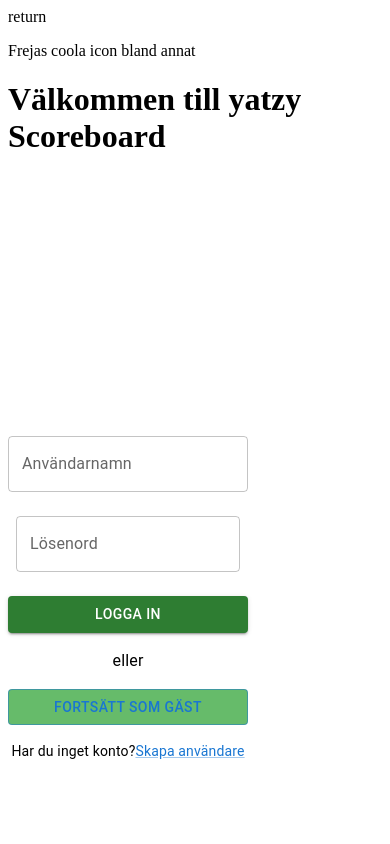
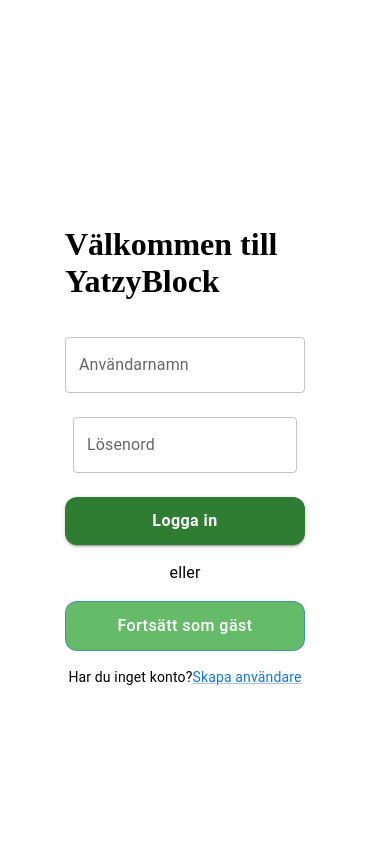
Before and after one commit to FrejaE/yatzyBlock, a React (Vite) app: page /login in a window 390 px wide. Shown: the top 844 px of the page. Built offline with nearby package versions, Linux system fonts and the light colour scheme; some icons are missing.

Commit message:
ändrat routing som passar två olika layout. sett till att det är responsivt för tablet

```diff
--- a/src/App.tsx
+++ b/src/App.tsx
@@ -5,7 +5,7 @@ import { router } from './routes';
 function App() {
   return (
     <>
-      return <RouterProvider router={router}></RouterProvider>;
+      <RouterProvider router={router}></RouterProvider>
     </>
   );
 }
--- /dev/null
+++ b/src/components/Buttons.tsx
@@ -0,0 +1,55 @@
+import { styled } from '@mui/material/styles';
+import Button from '@mui/material/Button';
+
+export const PrimaryButton = styled(Button)(({ theme }) => ({
+  padding: '10px 18px',
+  fontSize: '1rem',
+  fontWeight: 600,
+  borderRadius: '12px',
+  textTransform: 'none',
+  backgroundColor: '#2e7d32',
+  color: '#fff',
+  '&:hover': {
+    backgroundColor: '#1b5e20',
+  },
+}));
+
+// TODO : ändra färg på secondarybutton
+export const SecondaryButton = styled(Button)(({ theme }) => ({
+  padding: '10px 18px',
+  fontSize: '1rem',
+  fontWeight: 500,
+  borderRadius: '12px',
+  textTransform: 'none',
+  backgroundColor: '#66bb6a',
+  color: '#fff',
+  '&:hover': {
+    backgroundColor: '#43a047',
+  },
+}));
+
+export const HeroButton = styled(Button)(({ theme }) => ({
+  padding: '10px 18px',
+  fontSize: '1rem',
+  fontWeight: 500,
+  borderRadius: '12px',
+  textTransform: 'none',
+  backgroundColor: '#43a047',
+  color: '#fff',
+  '&:hover': {
+    backgroundColor: '#2e7d32',
+  },
+}));
+
+export const NeutralButton = styled(Button)(({ theme }) => ({
+  padding: '10px 18px',
+  fontSize: '1rem',
+  fontWeight: 500,
+  borderRadius: '12px',
+  textTransform: 'none',
+  backgroundColor: '#e0e0e0',
+  color: '#1a1a1a',
+  '&:hover': {
+    backgroundColor: '#bdbdbd',
+  },
+}));
--- a/src/index.css
+++ b/src/index.css
@@ -1,3 +1,8 @@
+/* body {
+  display: grid;
+  place-items: center;
+} */
+
 /* :root {
   font-family: system-ui, Avenir, Helvetica, Arial, sans-serif;
   line-height: 1.5;
@@ -12,6 +17,7 @@
   -webkit-font-smoothing: antialiased;
   -moz-osx-font-smoothing: grayscale;
 }
+
 
 a {
   font-weight: 500;
--- /dev/null
+++ b/src/layouts/AppLayout.tsx
@@ -0,0 +1,18 @@
+import { Box } from '@mui/material';
+import { Outlet } from 'react-router-dom';
+
+export const AppLayout = () => {
+  return (
+    <Box sx={{ minHeight: '100vh', display: 'flex', flexDirection: 'column' }}>
+      <header>
+        <p>Frejas coola icon bland annat</p>
+      </header>
+
+      <Box sx={{ flexGrow: 1, padding: 2 }}>
+        <Outlet />
+      </Box>
+
+      <footer>Made by me, Freja Edberg</footer>
+    </Box>
+  );
+};
--- /dev/null
+++ b/src/layouts/AuthLayout.tsx
@@ -0,0 +1,33 @@
+import { Box } from '@mui/material';
+import { Outlet } from 'react-router-dom';
+
+export const AuthLayout = () => {
+  return (
+    <>
+      <Box
+        sx={{
+          height: '100vh',
+          display: 'flex',
+          justifyContent: 'center',
+          alignItems: 'center',
+          padding: 2,
+        }}
+      >
+        <Box
+          sx={{
+            width: {
+              xs: '260px',
+              sm: '320px',
+              md: '420px',
+            },
+            display: 'flex',
+            flexDirection: 'column',
+            gap: 2,
+          }}
+        >
+          <Outlet />
+        </Box>
+      </Box>
+    </>
+  );
+};
--- a/src/layouts/Layout.tsx
+++ /dev/null
@@ -1,17 +0,0 @@
-import { Outlet } from 'react-router-dom';
-
-export const Layout = () => {
-  return (
-    <>
-      <header>
-        {' '}
-        <p>Frejas coola icon bland annat</p>
-      </header>
-      <Outlet />
-      <footer style={{ left: 0, bottom: 0, right: 0 }}>
-        {' '}
-        Made by me, Freja Edberg
-      </footer>
-    </>
-  );
-};
--- a/src/pages/HomePage.tsx
+++ b/src/pages/HomePage.tsx
@@ -1,7 +1,9 @@
-import { Box, Button } from '@mui/material';
-import { Link as RouterLink } from 'react-router-dom';
+import { Box } from '@mui/material';
+import { useNavigate } from 'react-router-dom';
+import { HeroButton } from '../components/Buttons';
 
 export const HomePage = () => {
+  const navigate = useNavigate();
   return (
     <>
       <Box
@@ -11,15 +13,24 @@ export const HomePage = () => {
           alignItems: 'center',
           gap: 2,
           justifyContent: 'center',
+          width: '200px',
         }}
       >
-        <Button variant="contained" component={RouterLink} to="/game">
+        <HeroButton
+          variant="contained"
+          onClick={() => navigate('/game')}
+          fullWidth
+        >
           {' '}
           Börja nytt spel{' '}
-        </Button>
-        <Button variant="contained" component={RouterLink} to="/rules">
+        </HeroButton>
+        <HeroButton
+          variant="contained"
+          onClick={() => navigate('/rules')}
+          fullWidth
+        >
           Spelregler
-        </Button>
+        </HeroButton>
       </Box>
       {/* <WinnersPodium /> komponent vara här  */}
     </>
--- a/src/pages/LoginPage.tsx
+++ b/src/pages/LoginPage.tsx
@@ -10,13 +10,10 @@ import {
   Typography,
 } from '@mui/material';
 import { useState } from 'react';
-import { Link as RouterLink, useNavigate } from 'react-router-dom';
+import { useNavigate } from 'react-router-dom';
 import Visibility from '@mui/icons-material/Visibility';
 import VisibilityOff from '@mui/icons-material/VisibilityOff';
-import {
-  PrimaryButton,
-  SecondaryButton,
-} from '../styling/styledComponents/Buttons';
+import { PrimaryButton, SecondaryButton } from '../components/Buttons';
 
 export const LoginPage = () => {
   const [showPassword, setShowPassword] = useState(false);
@@ -27,8 +24,6 @@ export const LoginPage = () => {
 
   return (
     <>
-      {/* TODO : Byta ut till material ui */}
-      <h1> Välkommen till yatzy Scoreboard</h1>
       <div>
         <Box
           sx={{
@@ -41,6 +36,7 @@ export const LoginPage = () => {
             justifyContent: 'center',
           }}
         >
+          <h1> Välkommen till YatzyBlock</h1>
           <TextField
             id="outlined-basic"
             label="Användarnamn"
@@ -57,11 +53,7 @@ export const LoginPage = () => {
               endAdornment={
                 <InputAdornment position="end">
                   <IconButton
-                    aria-label={
-                      showPassword
-                        ? 'hide the password'
-                        : 'display the password'
-                    }
+                    aria-label={showPassword ? 'göm lösenord' : 'visa lösenord'}
                     onClick={handleClickShowPassword}
                     edge="end"
                   >
@@ -81,7 +73,7 @@ export const LoginPage = () => {
           >
             Logga in
           </PrimaryButton>
-          {/* Ska vara lika långt som det andra */}
+          {/* TODO : Ska vara lika långt som det andra */}
           <Typography> eller </Typography>
           <SecondaryButton
             variant="outlined"
--- a/src/pages/RegisterPage.tsx
+++ b/src/pages/RegisterPage.tsx
@@ -1,6 +1,6 @@
 import { Box, TextField, Typography, Link } from '@mui/material';
-import { Link as RouterLink, useNavigate } from 'react-router-dom';
-import { PrimaryButton } from '../styling/styledComponents/Buttons';
+import { useNavigate } from 'react-router-dom';
+import { PrimaryButton } from '../components/Buttons';
 
 export const RegisterPage = () => {
   const navigate = useNavigate();
--- a/src/styling/aaa.tsx
+++ /dev/null
@@ -1 +0,0 @@
-// TODO : ta bort aaa filen i styling. är där just nu endast för att lösa mappstrukturen
--- a/src/styling/styledComponents/Buttons.tsx
+++ /dev/null
@@ -1,62 +0,0 @@
-import styled from 'styled-components';
-import Button from '@mui/material/Button';
-
-export const PrimaryButton = styled(Button)`
-  padding: 10px 18px;
-  font-size: 1rem;
-  font-weight: 600;
-  border-radius: 12px;
-  text-transform: none;
-  background-color: #2e7d32 !important;
-  color: #fff;
-
-  &:hover {
-    background-color: #1b5e20 !important;
-  }
-`;
-
-// TODO : Ändra färg på secondaryBtn
-export const SecondaryButton = styled(Button)`
-  padding: 10px 18px;
-  font-size: 1rem;
-  font-weight: 500;
-  border-radius: 12px;
-  text-transform: none;
-  background-color: #66bb6a !important;
-  color: #fff;
-
-  &:hover {
-    background-color: #43a047 !important;
-  }
-`;
-
-export const HeroButton = styled(Button)`
-  padding: 10px 18px;
-  font-size: 1rem;
-  font-weight: 500;
-  border-radius: 12px;
-  text-transform: none;
-  background-color: #43a047 !important;
-  color: #fff;
-
-  &:hover {
-    background-color: #2e7d32 !important;
-  }
-`;
-
-export const NeutralButton = styled(Button)`
-  padding: 10px 18px;
-  font-size: 1rem;
-  font-weight: 500;
-  border-radius: 12px;
-  text-transform: none;
-  background-color: #e0e0e0 !important;
-  color: #1a1a1a;
-
-  &:hover {
-    background-color: #bdbdbd !important;
-  }
-`;
-// // textfärg på neutral #9E9E9E (Grey 600 – text/outlined)
-// #FFFFFF (vit text på grönt)
-// #1A1A1A (mörk text på neutral)
```
Also changed, not shown: src/routes.tsx (+10 -6 lines).
